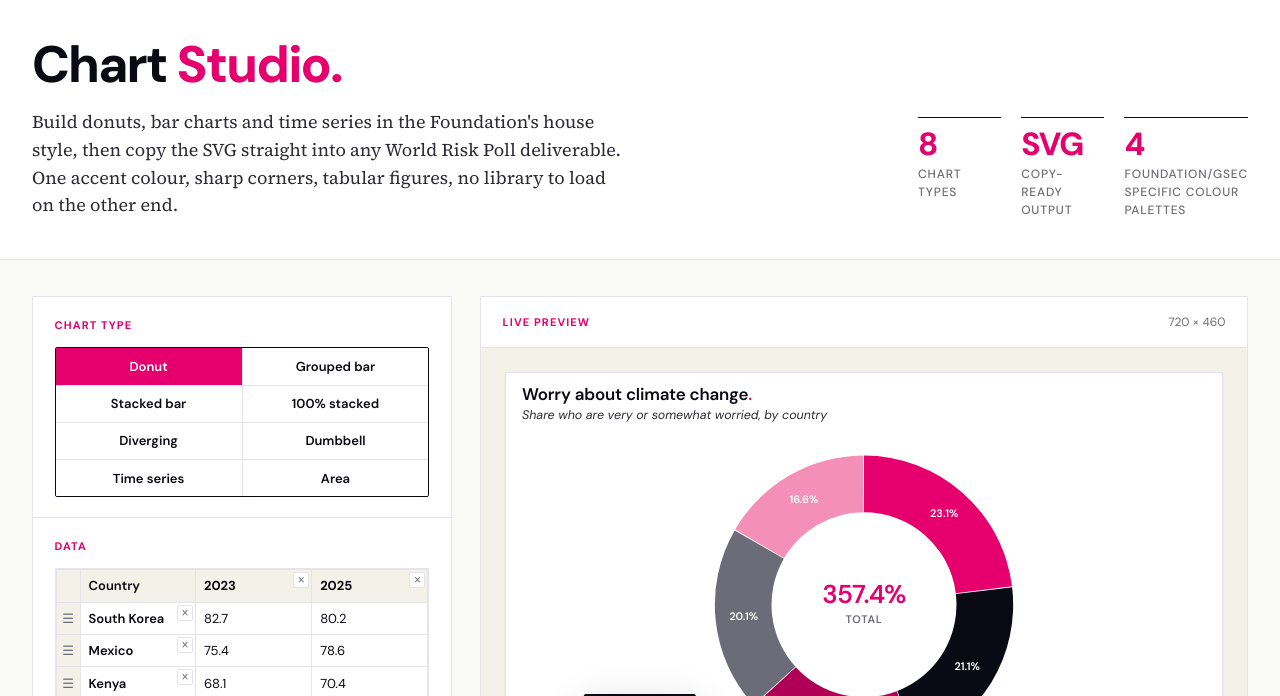
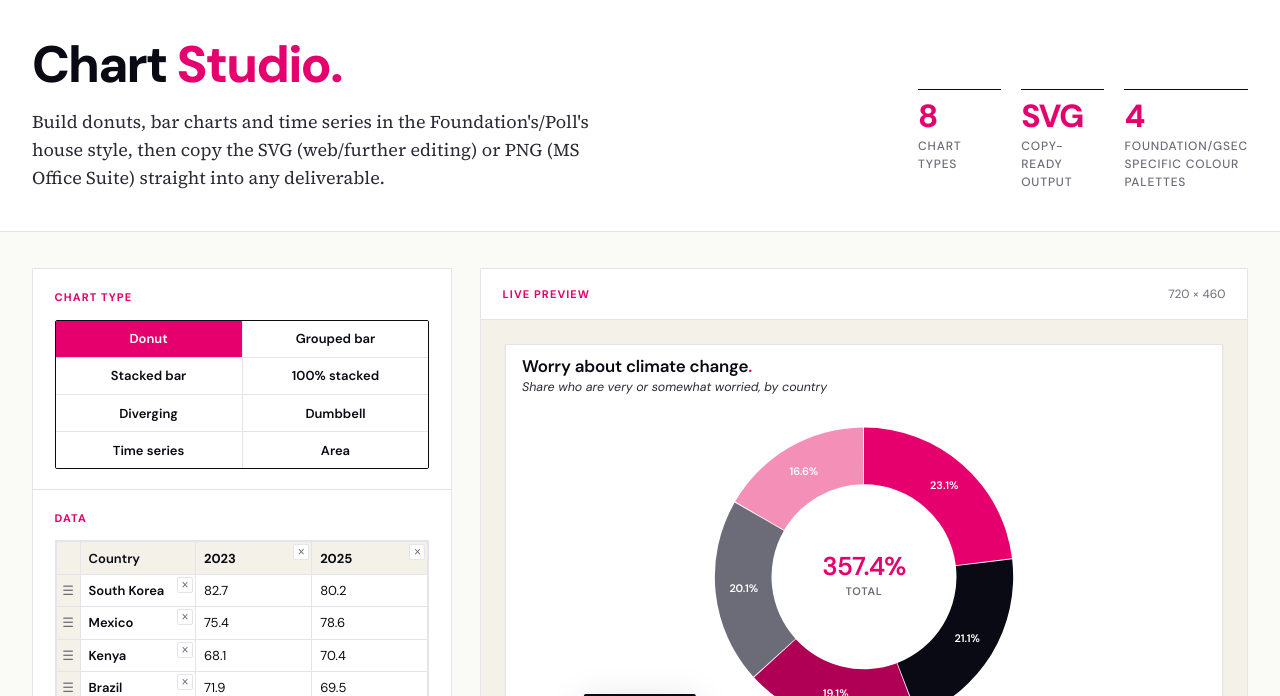
Before and after one commit to lrfoundation/global_safety_evidence_centre, a plain HTML site: page tools/chart-studio.html in a window 1280 px wide. Shown: the part 100-796 px from the top of the page. Drawn offline with Linux system fonts and the light colour scheme.

Commit message:
Update chart-studio.html

```diff
--- a/tools/chart-studio.html
+++ b/tools/chart-studio.html
@@ -236,7 +236,7 @@
   <div class="hero-inner">
     <div>
       <h1>Chart <span class="accent">Studio</span><span class="period">.</span></h1>
-      <p class="lede">Build donuts, bar charts and time series in the Foundation's house style, then copy the SVG straight into any World Risk Poll deliverable. One accent colour, sharp corners, tabular figures, no library to load on the other end.</p>
+      <p class="lede">Build donuts, bar charts and time series in the Foundation's/Poll's house style, then copy the SVG (web/further editing) or PNG (MS Office Suite) straight into any deliverable.</p>
     </div>
     <div class="hero-stats">
       <div class="stat"><div class="stat-num">8</div><div class="stat-lbl">Chart types</div></div>
```
